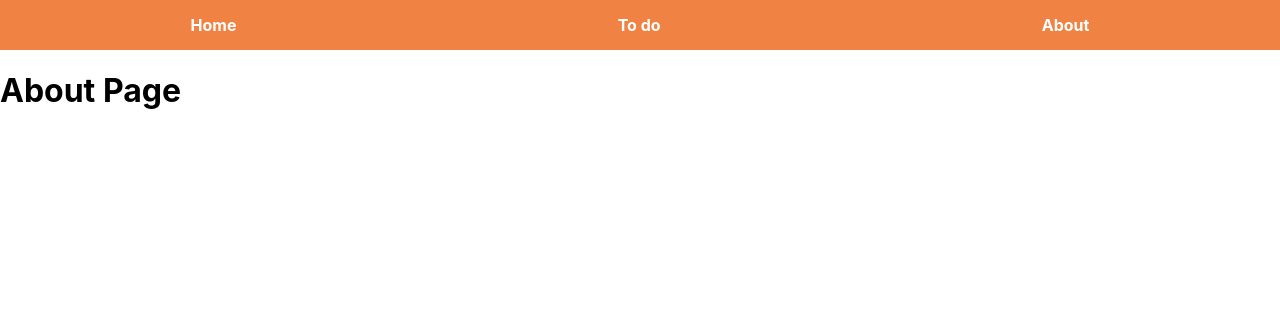
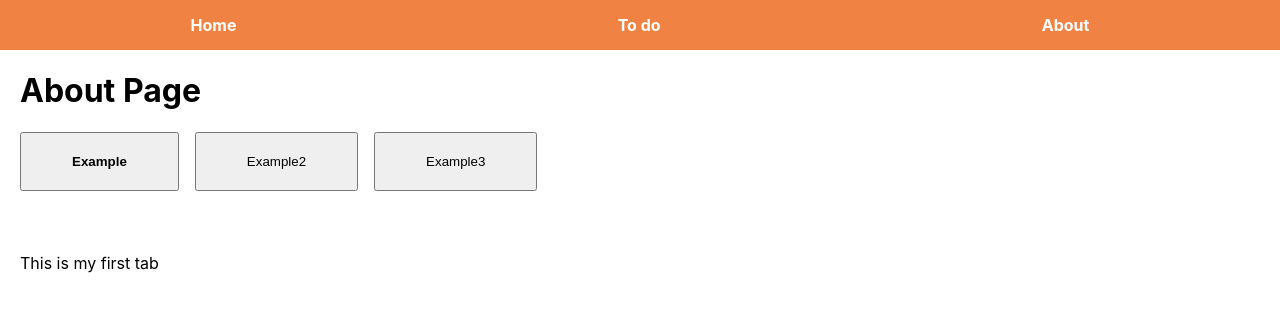
Before and after one commit to kiwaeva/React-componets, a React (Create React App) app: page /React-componets/about in a window 1280 px wide. Shown: the top 312 px of the page. Built offline with nearby package versions, Linux system fonts and the light colour scheme.

Commit message:
Remove style sheet file from irrelevant pages, add it to index.js and style Tabs component.

```diff
--- a/src/components/Card.jsx
+++ b/src/components/Card.jsx
@@ -1,5 +1,3 @@
-import '../index.css';
-
 const Card = ({title, image, description}) => {
     return(
         <div className='card'>
--- a/src/components/DayNightToggle.jsx
+++ b/src/components/DayNightToggle.jsx
@@ -1,5 +1,4 @@
 import {useState, useEffect} from 'react';
-import '../index.css';
 
 const DayNightToggle = ({}) => {
     const [isDark,setIsDark]= useState(false);
--- a/src/components/LikeButton.jsx
+++ b/src/components/LikeButton.jsx
@@ -1,5 +1,4 @@
 import {useState} from 'react';
-import '../index.css';
 
 const LikeButton = ({}) => {
 const [likeCount,setIsLikeCount] = useState(0);
--- /dev/null
+++ b/src/components/Tab.jsx
@@ -0,0 +1,2 @@
+const Tab = ({ children }) => children;
+export default Tab;
--- a/src/components/Tabs.jsx
+++ b/src/components/Tabs.jsx
@@ -1,16 +1,18 @@
-import { useState } from "react";
+import React, { useState } from "react";
 
-const MyTabs = ({children}) => {
+const Tabs = ({children}) => {
 const [activeTab, setActiveTab] = useState(0);
 
-const activeContent = children[activeTab];
+const childrenArray = React.Children.toArray(children);
 
-const tabButtons = children.map((tab,index) => (
+const activeContent = childrenArray[activeTab];
+
+const tabButtons = React.Children.map(children,(tab,index) => (
     <button
      key={index}
      onClick={()=> setActiveTab(index)}
      style={{
-        fontWeight: index === activeIndex ? 'bold' : 'normal',
+        fontWeight: index === activeTab ? 'bold' : 'normal',
         marginRight: '8px',
       }}
     >
@@ -18,12 +20,17 @@ const tabButtons = children.map((tab,index) => (
     </button>
 ));
     return(
-        <>
-            {tabButtons}
-            {activeContent}
 
-        </>
-    )
-}
+    <div className="tabs-container">
+      <div className="tab-buttons">
+        {tabButtons}
+      </div>
+      <div className="tab-content">
+        {activeContent}
+      </div>
+    </div>
 
-export default MyTabs;
+    );
+};
+
+export default Tabs;
--- a/src/index.css
+++ b/src/index.css
@@ -15,7 +15,7 @@ code {
 
 /* Light Mode Theme */
 body.light-mode {
-  background-color: #f9f9f9;
+  background-color: white;
   color: black;
 }
 
@@ -196,3 +196,23 @@ a:hover, a:focus{
   border-radius: 4px;
   transition: all 0.5s ease-out;
 }
+
+.about-title{
+  margin-left: 20px;
+}
+
+.tabs-container {
+  display: flex;
+  flex-direction: column;  /* stack children vertically */
+  margin: 20px;
+}
+
+.tab-buttons {
+  display: flex;          /* buttons side by side */
+  gap: 8px;
+  margin-bottom: 12px;
+}
+
+.tab-content {
+  margin-top: 50px;
+}
--- a/src/pages/About.js
+++ b/src/pages/About.js
@@ -1,5 +1,17 @@
+import Tabs from "../components/Tabs";
+import Tab from "../components/Tab";
+import '../index.css';
+
 const About=({}) => {
-  return (<h1>About Page</h1>
+  return (
+  <>
+  <h1 className="about-title">About Page</h1>
+  <Tabs>
+    <Tab title="Example">This is my first tab</Tab>
+    <Tab title="Example2">This is my second tab</Tab>
+    <Tab title="Example3">This is my third tab</Tab>
+  </Tabs>
+  </>
 )};
 
 export default About;
```
